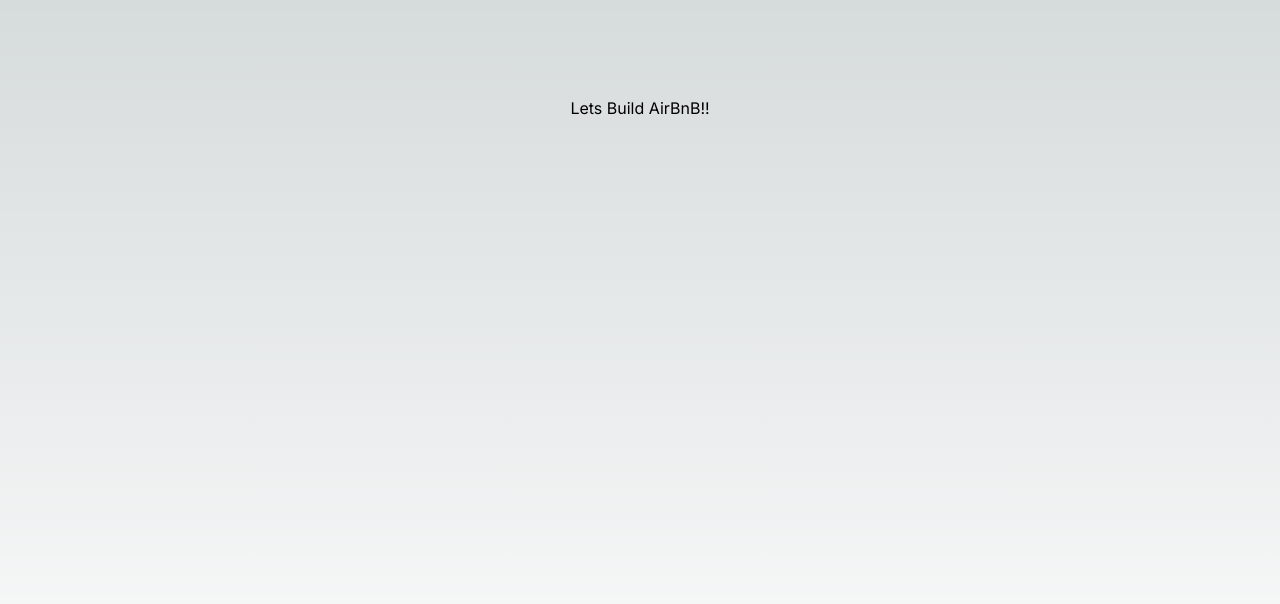
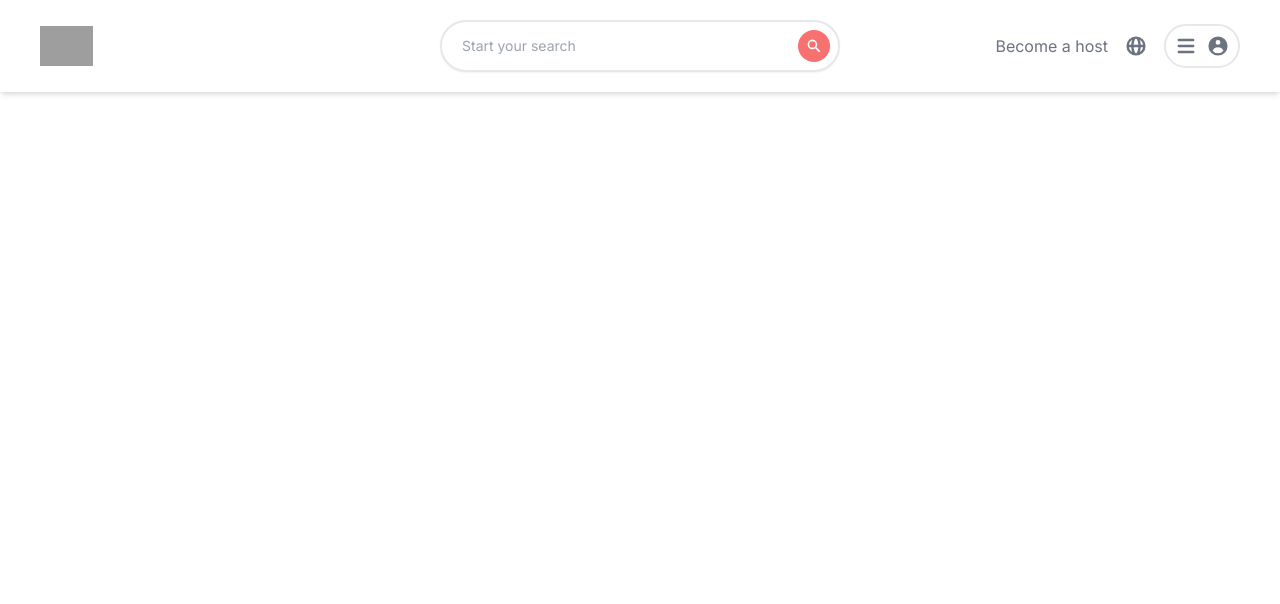
Before and after one commit to Abdulhamid254/Airbnb-application, a Next.js app: page / in a window 1280 px wide. Shown: the top 604 px of the page. Built offline with nearby package versions, Linux system fonts and the light colour scheme; grey boxes are pictures that could not be loaded.

Commit message:
Header component implemented

```diff
--- a/app/globals.css
+++ b/app/globals.css
@@ -1,27 +1,3 @@
 @tailwind base;
 @tailwind components;
 @tailwind utilities;
-
-:root {
-  --foreground-rgb: 0, 0, 0;
-  --background-start-rgb: 214, 219, 220;
-  --background-end-rgb: 255, 255, 255;
-}
-
-@media (prefers-color-scheme: dark) {
-  :root {
-    --foreground-rgb: 255, 255, 255;
-    --background-start-rgb: 0, 0, 0;
-    --background-end-rgb: 0, 0, 0;
-  }
-}
-
-body {
-  color: rgb(var(--foreground-rgb));
-  background: linear-gradient(
-      to bottom,
-      transparent,
-      rgb(var(--background-end-rgb))
-    )
-    rgb(var(--background-start-rgb));
-}
--- a/app/page.tsx
+++ b/app/page.tsx
@@ -1,10 +1,12 @@
+"use client"
 
+import Header from "@/components/Header"
 
 export default function Home() {
   return (
-    <main className="flex min-h-screen flex-col items-center justify-between p-24">
+    <div className="">
 
-      <h1>Lets Build AirBnB!!</h1>
-    </main>
+     <Header/>
+    </div>
   )
 }
--- /dev/null
+++ b/components/Header.tsx
@@ -0,0 +1,43 @@
+
+"use client";
+
+import Image from "next/image";
+import {SearchIcon,GlobeAltIcon,MenuIcon,UserCircleIcon,UsersIcon } from '@heroicons/react/solid'
+
+
+function Header() {
+  return (
+
+    <div className="sticky top-0 z-50 grid grid-cols-3 bg-white shadow-md p-5 md:px-10">
+      {/* left */}
+      <div className="relative flex items-center h-10 cursor-pointer my-auto">
+        <Image
+            src="https://links.papareact.com/qd3"
+            alt=""
+            layout="fill"
+            objectFit="contain"
+            objectPosition="left"
+         />
+      </div>
+      {/* Middle search */}
+      <div className="flex items-center md:border-2 rounded-full py-2 md:shadow-sm">
+        <input className="flex-grow pl-5 bg-transparent outline-none text-sm text-gray-600 placeholder-gray-400" type="text" placeholder="Start your search"/>
+        <SearchIcon className="hidden md:inline-flex h-8 bg-red-400 text-white rounded-full p-2 cursor-pointer md:mx-2" />
+      </div>
+
+      {/* Right */}
+      <div className="flex items-center space-x-4 justify-end text-gray-500">
+        <p className="hidden md:inline cursor-pointer">Become a host</p>
+        <GlobeAltIcon className="h-6 cursor-pointer"/>
+
+
+        <div className="flex items-center space-x-2 border-2 p-2 rounded-full">
+           <MenuIcon className="h-6"/>
+           <UserCircleIcon className="h-6"/>
+        </div>
+      </div>
+    </div>
+  )
+}
+
+export default Header
--- a/next.config.js
+++ b/next.config.js
@@ -1,4 +1,8 @@
 /** @type {import('next').NextConfig} */
-const nextConfig = {}
+const nextConfig = {
+    images:{
+        domains: ['links.papareact.com']
+      },
+}
 
 module.exports = nextConfig
```
Also changed, not shown: package.json (+6 -5 lines), 1 other file (tests, documents, lock files or other folders).
